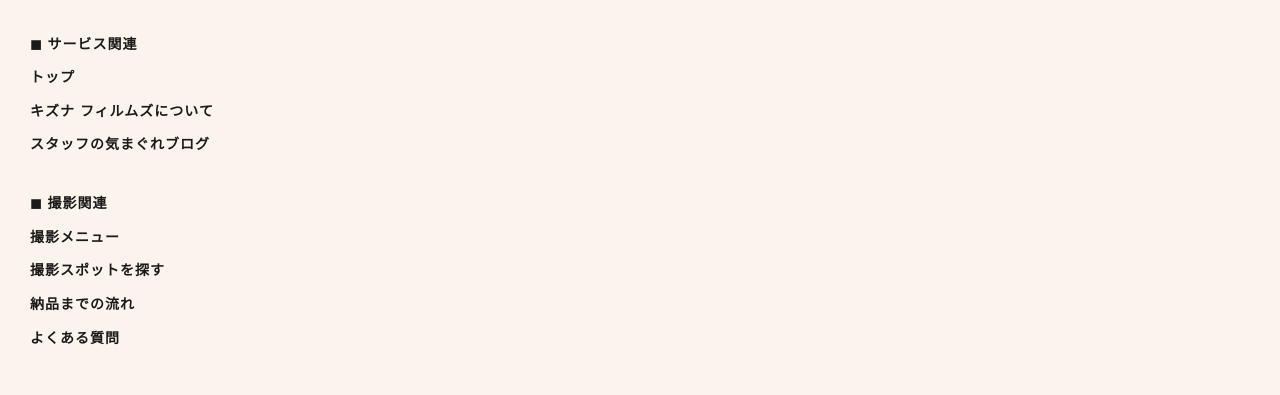
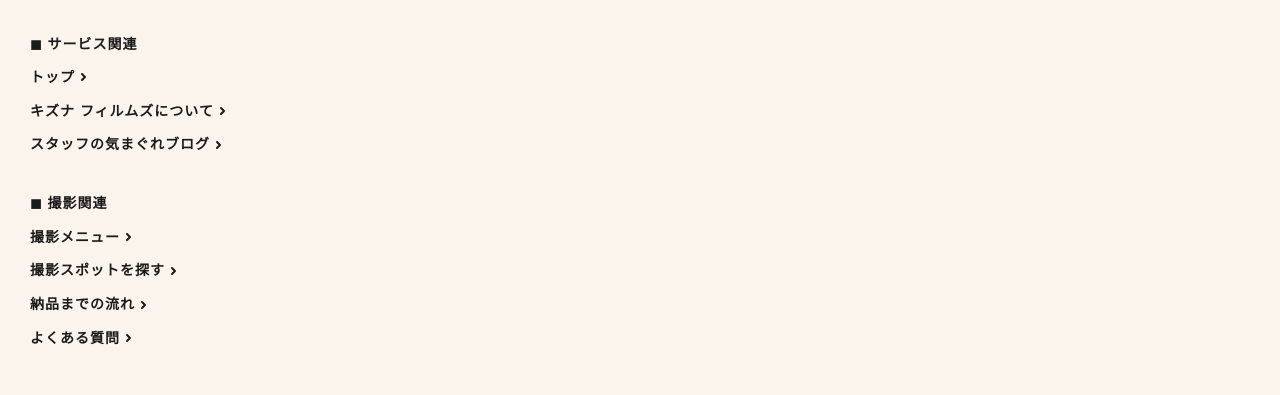
Before and after one commit to tomoya-okuda/kizuna-films, a Next.js app: page / in a window 1280 px wide. Shown: the part 1942-2337 px from the top of the page. Built offline with nearby package versions, Linux system fonts and the light colour scheme.

Commit message:
LinkFooter修正

```diff
--- a/src/components/layout/Common/Footer/LinkFooter.tsx
+++ b/src/components/layout/Common/Footer/LinkFooter.tsx
@@ -11,7 +11,7 @@
     <div className="relative block">
       <Link href={href} className="inline-flex items-center gap-1">
         <h4>{name}</h4>
-        <Arrow />
+        <Arrow color="var(--Black100)" />
       </Link>
     </div>
   );
```
